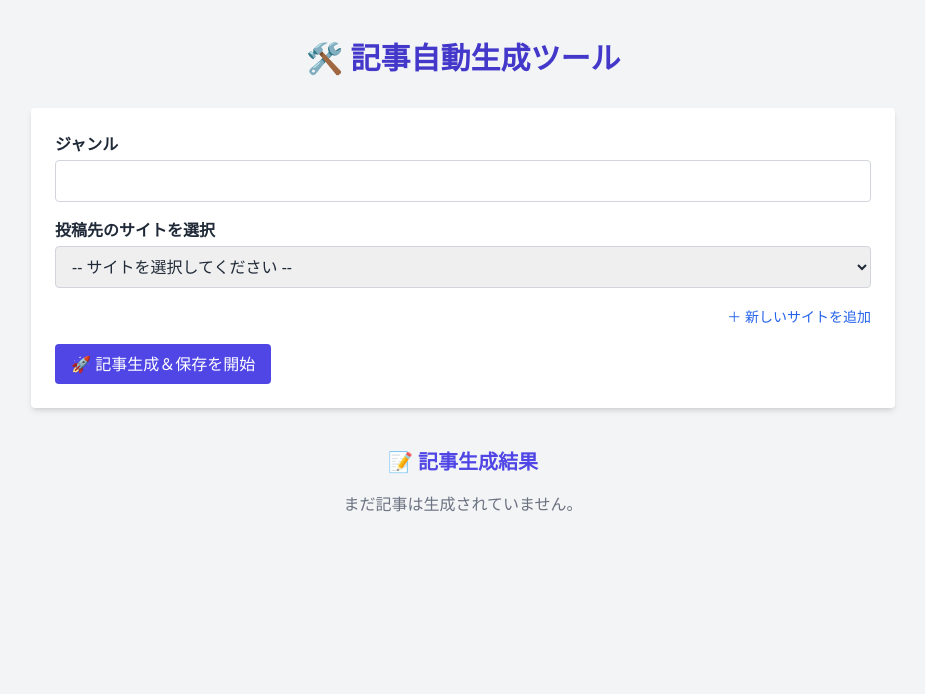
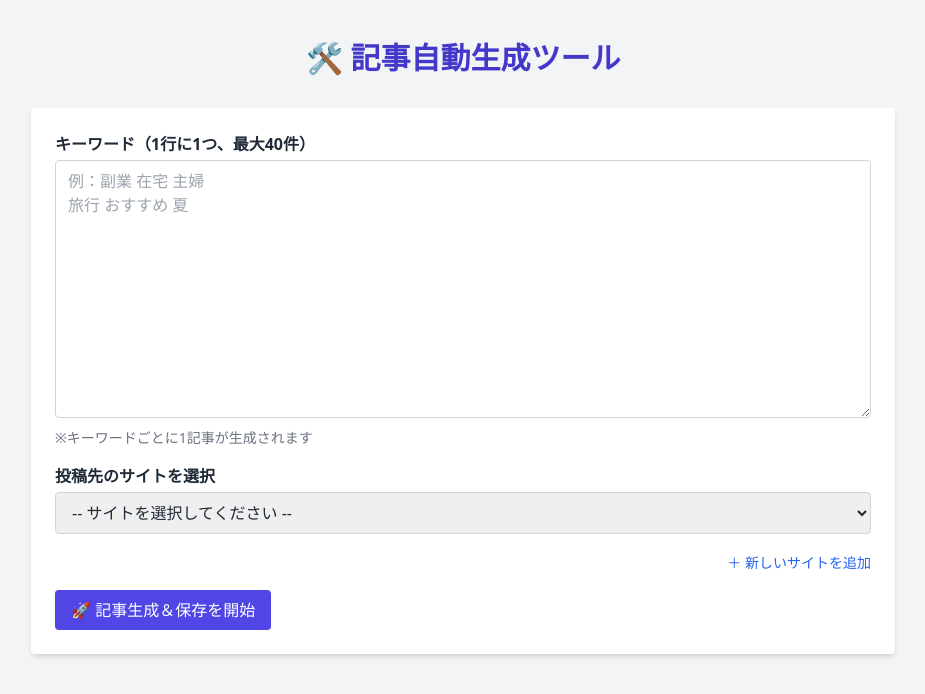
Before and after one commit to ryu-matsu2002/ver4-ai-posting-tool, a Flask app: page /auto-post in a window 1280 px wide. Shown: the top 694 px of the page, without its empty margins (177-1102 px from the left). Before the commit the page ends 512 px from the top, so only its background shows below. Run offline with Flask 3, Linux system fonts and the light colour scheme; the visitor is signed in with stand-in values (Sample User, id 1); data that the repository does not hold is empty; some libraries are stand-ins or nearby versions.

Commit message:
ジャンルキーワード入力スケジュール画像数変更などを反映

```diff
--- a/app/routes/auto_post.py
+++ b/app/routes/auto_post.py
@@ -1,5 +1,3 @@
-# 📁 app/routes/auto_post.py
-
 import os
 import threading
 import time
@@ -19,53 +17,31 @@ load_dotenv()
 client = OpenAI(api_key=os.getenv("OPENAI_API_KEY"))
 auto_post_bp = Blueprint("auto_post", __name__)
 
-def generate_and_save_articles(app, genre, site_id, user_id):
+def generate_and_save_articles(app, keywords, site_id, user_id):
     with app.app_context():
         try:
             site = Site.query.filter_by(id=site_id, user_id=user_id).first()
             if not site:
                 return
 
-            # 🔹 現在時刻（日本時間で0時基準）を取得
             jst = pytz.timezone("Asia/Tokyo")
-            now_jst = datetime.now(jst).replace(hour=0, minute=0, second=0, microsecond=0)
+            now = datetime.now(jst).replace(hour=0, minute=0, second=0, microsecond=0)
 
-            # 🔹 ランダムな投稿時間（翌日までの中からランダムな30分単位の時刻を10件分）
-            candidate_times = [
-                now_jst + timedelta(minutes=30 * i)
-                for i in range(48)  # 0:00～23:30
-            ]
-            scheduled_times = sorted(random.sample(candidate_times, 10))
+            # 🔹 1ヶ月分のスケジュールを生成（1日1〜5記事、平均4記事で計120記事）
+            all_times = []
+            for day_offset in range(30):
+                day = now + timedelta(days=day_offset)
+                num_posts = random.choices([1, 2, 3, 4, 5], weights=[1, 2, 3, 5, 2])[0]  # 平均4記事
+                hours = random.sample(range(6, 23), num_posts)  # 6〜22時
+                for h in sorted(hours):
+                    minute = random.choice([0, 10, 20, 30, 40, 50])
+                    all_times.append(day.replace(hour=h, minute=minute))
 
-            # 🔹 キーワード生成プロンプトにジャンルを含める
-            keyword_prompt = f"""ジャンル: {genre}
-
-あなたはGoogle検索に詳しいSEOキーワードの専門家です。
-Google Suggest、Googleトレンド、Ubersuggest、キーワードプランナーの知見をもとに、
-検索ボリュームがありSEOに強い「3語以上の日本語のロングテールキーワード」を10個生成してください。
-
-【条件】
-- 単語数は必ず3語以上にする
-- 単語の区切りは半角スペース（例：転職 未経験 IT）
-- 出力は番号なし、リスト形式（1行に1キーワード）
-- 実際に検索されているような自然なキーワードにしてください
-"""
-            keyword_response = client.chat.completions.create(
-                model="gpt-4-turbo",
-                messages=[
-                    {"role": "system", "content": "あなたはSEOのプロです。"},
-                    {"role": "user", "content": keyword_prompt}
-                ],
-                temperature=0.7,
-                max_tokens=800
-            )
-
-            keywords = [line.strip() for line in keyword_response.choices[0].message.content.splitlines() if line.strip()]
+            # 🔹 時刻をUTCに変換して上から使う（最大120件）
+            all_times_utc = [t.astimezone(pytz.utc) for t in all_times][:len(keywords)]
 
             for i, kw in enumerate(keywords):
-                title_prompt = f"""ジャンル: {genre}
-
-あなたはSEOとコンテンツマーケティングの専門家です。
+                title_prompt = f"""あなたはSEOとコンテンツマーケティングの専門家です。
 
 入力されたキーワードを使って
 WEBサイトのQ＆A記事コンテンツに使用する「記事タイトル」を10個考えてください。
@@ -85,7 +61,6 @@ WEBサイトのQ＆A記事コンテンツに使用する「記事タイトル」
 「転職 面接 聞かれること」というキーワードに対する出力文：
 転職面接で必ず聞かれることとは？
 """
-
                 title_response = client.chat.completions.create(
                     model="gpt-4-turbo",
                     messages=[
@@ -97,9 +72,7 @@ WEBサイトのQ＆A記事コンテンツに使用する「記事タイトル」
                 )
                 title = title_response.choices[0].message.content.strip().split("\n")[0]
 
-                content_prompt = f"""ジャンル: {genre}
-
-あなたはSEOとコンテンツマーケティングの専門家です。
+                content_prompt = f"""あなたはSEOとコンテンツマーケティングの専門家です。
 
 入力された「Q＆A記事のタイトル」に対しての回答記事を以下の###条件###に沿って書いてください。
 
@@ -115,7 +88,6 @@ WEBサイトのQ＆A記事コンテンツに使用する「記事タイトル」
 
 【タイトル】
 {title}"""
-
                 content_response = client.chat.completions.create(
                     model="gpt-4-turbo",
                     messages=[
@@ -141,7 +113,6 @@ Pixabayで画像を探すのに最適な英語の2～3語の検索キーワー
 写真としてヒットしやすい「モノ・場所・情景・体験・風景」などを選んでください。
 
 タイトル: {title}"""
-
                 image_query_response = client.chat.completions.create(
                     model="gpt-4-turbo",
                     messages=[
@@ -152,7 +123,7 @@ Pixabayで画像を探すのに最適な英語の2～3語の検索キーワー
                     max_tokens=50
                 )
                 image_query = image_query_response.choices[0].message.content.strip()
-                image_urls = search_pixabay_images(image_query, max_images=3)
+                image_urls = search_pixabay_images(image_query, max_images=2)
 
                 final_html = []
                 image_index = 0
@@ -162,12 +133,8 @@ Pixabayで画像を探すのに最適な英語の2～3語の検索キーワー
                         image_index += 1
                     final_html.append(line)
 
-                # 🔹 スケジュール投稿時間（JST → UTCに変換）
-                scheduled_time_jst = scheduled_times[i]
-                scheduled_time_utc = scheduled_time_jst.astimezone(pytz.utc)
-
                 scheduled_post = ScheduledPost(
-                    genre=genre,
+                    genre="",  # ジャンル不要にした場合は空欄
                     keyword=kw,
                     title=title,
                     body="\n".join(final_html),
@@ -175,14 +142,13 @@ Pixabayで画像を探すのに最適な英語の2～3語の検索キーワー
                     site_url=site.url,
                     username=site.username,
                     app_password=site.app_password,
-                    scheduled_time=scheduled_time_utc,
+                    scheduled_time=all_times_utc[i],
                     user_id=user_id,
                     site_id=site.id
                 )
                 db.session.add(scheduled_post)
                 db.session.commit()
                 time.sleep(10)
-
         except Exception as e:
             print(f"エラー: {e}")
 
@@ -191,11 +157,12 @@ Pixabayで画像を探すのに最適な英語の2～3語の検索キーワー
 def auto_post():
     sites = Site.query.filter_by(user_id=current_user.id).all()
     if request.method == "POST":
-        genre = request.form.get("genre")
+        keyword_text = request.form.get("keywords")
+        keywords = [kw.strip() for kw in keyword_text.splitlines() if kw.strip()]
         site_id = int(request.form.get("site_id"))
 
         app = current_app._get_current_object()
-        thread = threading.Thread(target=generate_and_save_articles, args=(app, genre, site_id, current_user.id))
+        thread = threading.Thread(target=generate_and_save_articles, args=(app, keywords, site_id, current_user.id))
         thread.start()
 
         return redirect(url_for("admin_log.admin_post_log", site_id=site_id))
--- a/app/templates/auto_post.html
+++ b/app/templates/auto_post.html
@@ -13,11 +13,17 @@
 
     <!-- 入力フォーム -->
     <form method="POST" class="bg-white p-6 rounded shadow-md space-y-4">
+
+      <!-- キーワード一括入力 -->
       <div>
-        <label class="block font-semibold mb-1">ジャンル</label>
-        <input type="text" name="genre" required class="w-full border border-gray-300 rounded px-3 py-2">
+        <label class="block font-semibold mb-1">キーワード（1行に1つ、最大40件）</label>
+        <textarea name="keywords" rows="10" placeholder="例：副業 在宅 主婦&#10;旅行 おすすめ 夏"
+                  required
+                  class="w-full border border-gray-300 rounded px-3 py-2 resize-y"></textarea>
+        <p class="text-sm text-gray-500 mt-1">※キーワードごとに1記事が生成されます</p>
       </div>
 
+      <!-- サイト選択 -->
       <div>
         <label class="block font-semibold mb-1">投稿先のサイトを選択</label>
         <select name="site_id" required class="w-full border border-gray-300 rounded px-3 py-2">
@@ -33,7 +39,6 @@
           ＋ 新しいサイトを追加
         </a>
       </div>
-
 
       <button type="submit" class="bg-indigo-600 text-white px-4 py-2 rounded hover:bg-indigo-700">
         🚀 記事生成＆保存を開始
```
